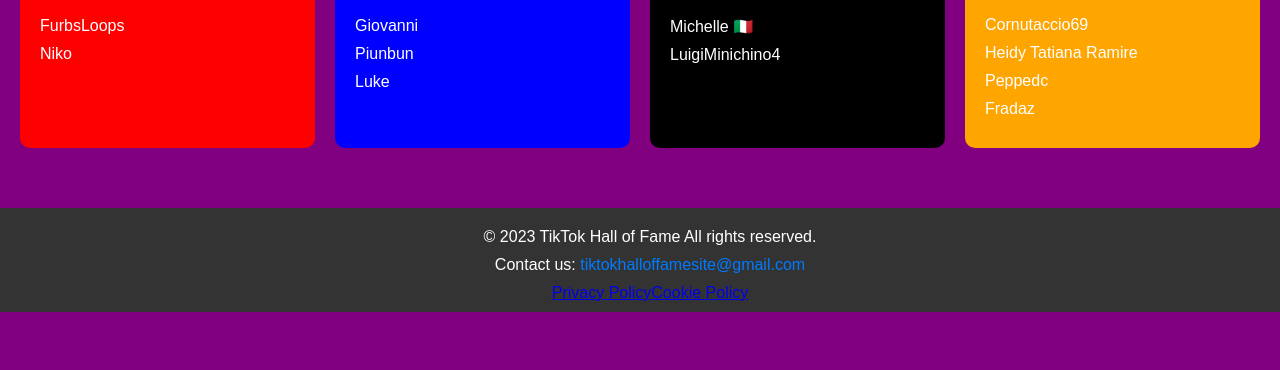
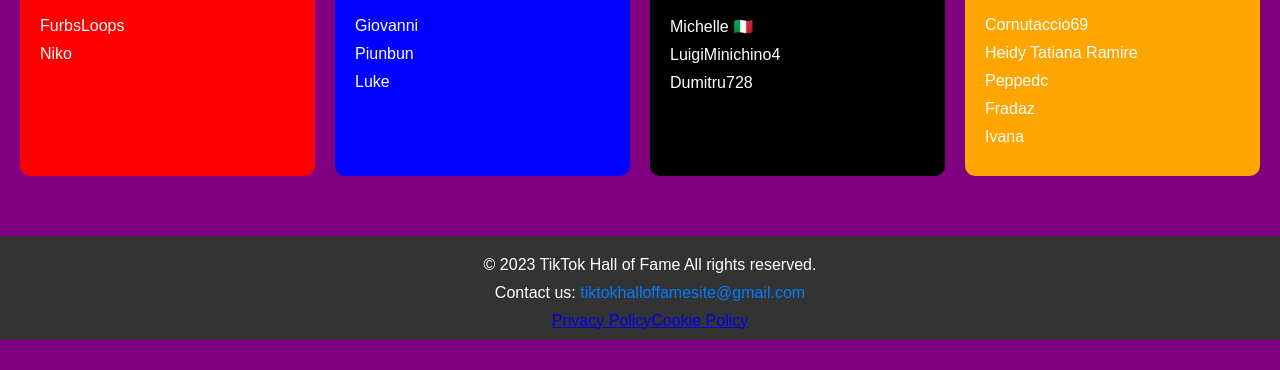
Before and after one commit to furbsloops/tiktokhalloffame, a plain HTML site: page index.html in a window 1280 px wide. Shown: the part 430-800 px from the top of the page. Drawn offline with Linux system fonts and the light colour scheme.

Commit message:
commitivana

```diff
--- a/index.html
+++ b/index.html
@@ -43,7 +43,7 @@
         <ul>
           <li>Michelle 🇮🇹</li>
           <li>LuigiMinichino4</li>
-          <li></li>
+          <li>Dumitru728</li>
           <!-- Aggiungi altri nomi qui -->
         </ul>
       </div>
@@ -55,6 +55,7 @@
           <li>Heidy Tatiana Ramire</li>
           <li>Peppedc</li>
           <li>Fradaz</li>
+          <li>Ivana</li>
           <!-- Aggiungi altri nomi qui -->
         </ul>
       </div>
```
Also changed, not shown: 1 other file.
